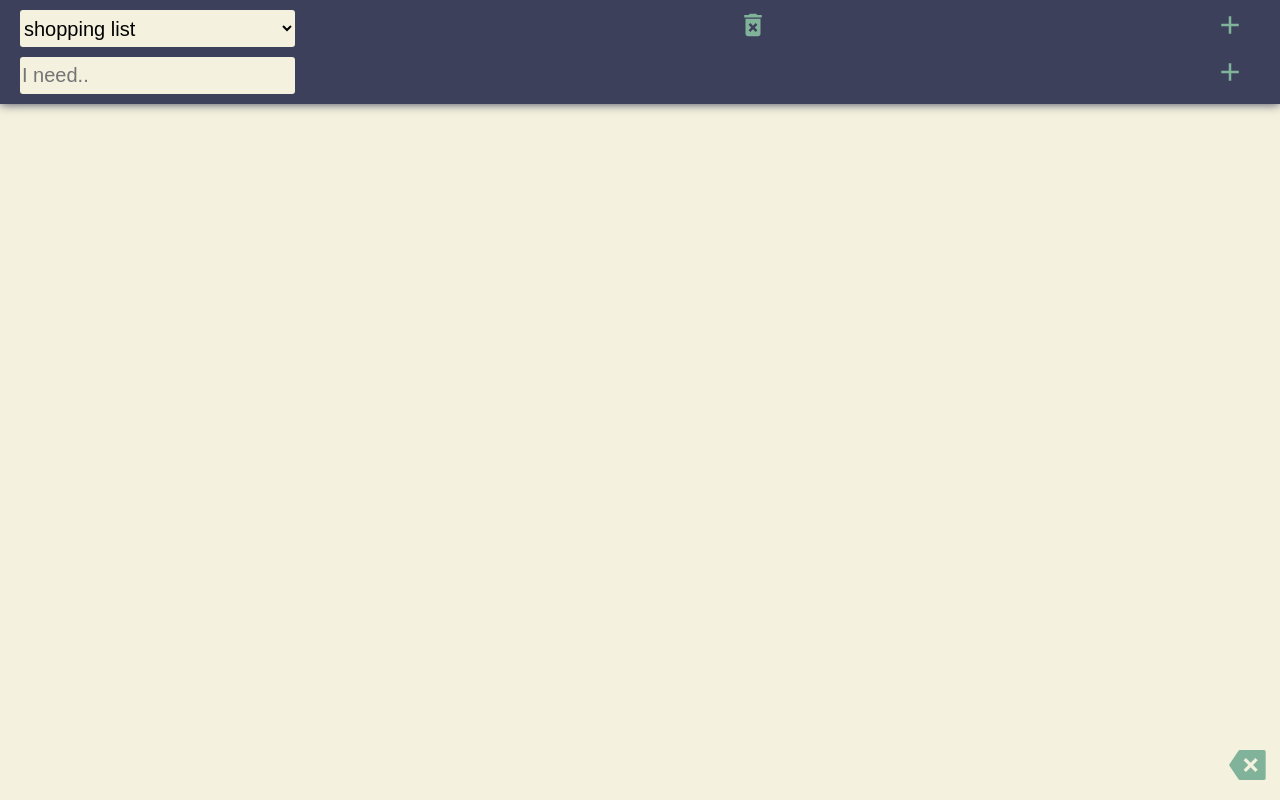
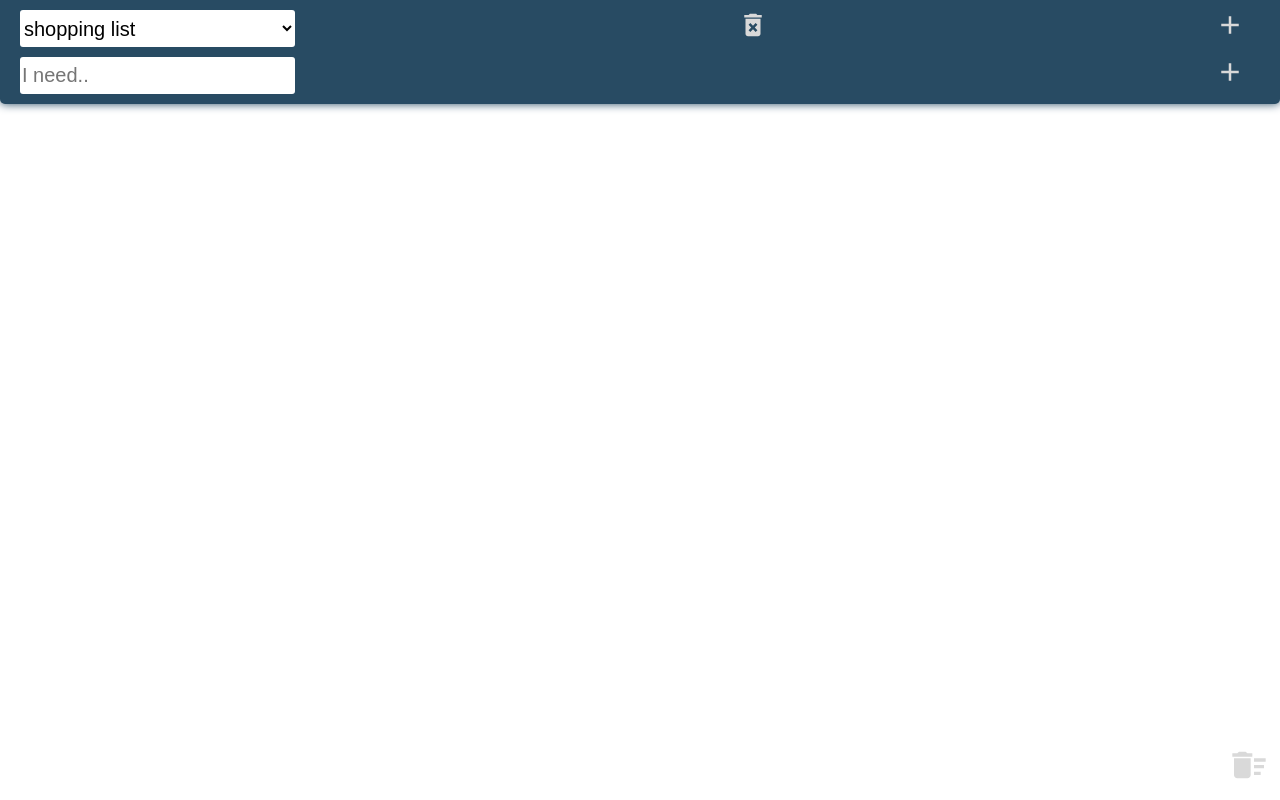
Before and after one commit to maxilukowski/capstone-project, a React (Create React App) app: page / in a window 1280 px wide. Built offline with nearby package versions, Linux system fonts and the light colour scheme.

Commit message:
Change global styles

```diff
--- a/src/GlobalStyles.js
+++ b/src/GlobalStyles.js
@@ -2,9 +2,10 @@ import { createGlobalStyle } from 'styled-components'
 
 export default createGlobalStyle`
 :root {
-    --primary: #3d405b;
-    --secondary: #81b29a;
-    --sand: #f4f1de;
+    --primary: #284b63;
+    --secondary: #d9d9d9;
+    --sand: #ffffff;
+    --checked: #353535;
     }
 
     * {
@@ -15,6 +16,7 @@ export default createGlobalStyle`
         height: 100%;
         margin: 0;
         background: var(--sand);
+        color:var(--checked);
         font-family:sans-serif;
     }
 `
--- a/src/components/Buttons.js
+++ b/src/components/Buttons.js
@@ -1,20 +1,7 @@
 import React from 'react'
 import styled from 'styled-components'
-import { RiDeleteBack2Fill } from 'react-icons/ri'
-import { MdDeleteForever, MdAdd } from 'react-icons/md'
+import { MdDeleteForever, MdAdd, MdDeleteSweep } from 'react-icons/md'
 
-export default function Button({ text, onClick, fontSize, mr, dataTestid }) {
-  return (
-    <ButtonStyled
-      fontSize={fontSize}
-      onClick={onClick}
-      mr={mr}
-      data-testid={dataTestid}
-    >
-      {text}
-    </ButtonStyled>
-  )
-}
 export const DeleteListNameButton = ({ onClick, dataTestid }) => {
   return (
     <StyledEditListNameButton onClick={onClick} data-testid={dataTestid}>
@@ -34,7 +21,7 @@ export const AddListNameButton = ({ onClick, dataTestid }) => {
 export const DeleteListItemsButton = ({ onClick, dataTestid }) => {
   return (
     <StyledDeleteListItemsButton onClick={onClick} data-testid={dataTestid}>
-      <RiDeleteBack2Fill />
+      <MdDeleteSweep />
     </StyledDeleteListItemsButton>
   )
 }
--- a/src/components/ShoppingList/Header.js
+++ b/src/components/ShoppingList/Header.js
@@ -27,4 +27,6 @@ const Container = styled.div`
   min-height: 100px;
   top: 0;
   box-shadow: 0 0 10px var(--primary);
+  border-bottom-right-radius: 5px;
+  border-bottom-left-radius: 5px;
 `
--- a/src/components/ShoppingList/ShoppingListItem.js
+++ b/src/components/ShoppingList/ShoppingListItem.js
@@ -11,7 +11,7 @@ const ShoppingListItem = ({ listItem, onClick, testId }) => {
       }}
     >
       <div data-testid="shoppingListItem">{listItem.title}</div>
-      <MdCheck color="var(--secondary)" />
+      <MdCheck />
     </Container>
   )
 }
```
